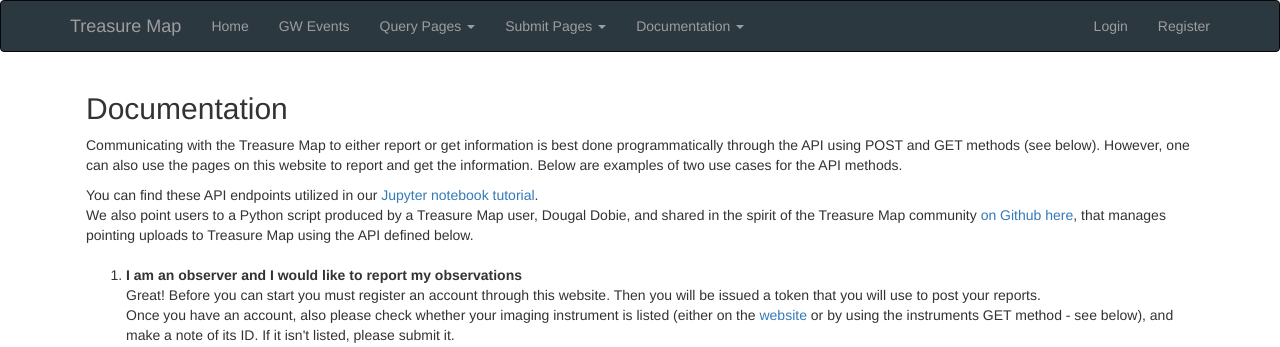
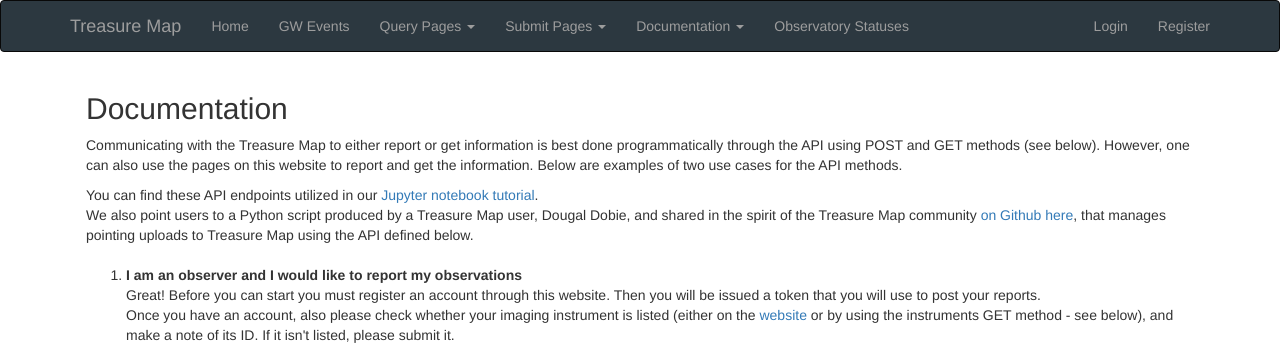
Before and after one commit to TheTreasureMap/gwtm, a Flask app: page /documentation in a window 1280 px wide. Shown: the top 347 px of the page. Run offline with Flask 2, Linux system fonts and the light colour scheme; parts of the project's set-up code (start-up, migrations or seed data) failed here and were passed over; some libraries are stand-ins or nearby versions.

Commit message:
add to navbar

```diff
--- a/src/templates/base.html
+++ b/src/templates/base.html
@@ -51,6 +51,9 @@
           <li><a href="/development_blog">What's New</a></li>
         </ul>
       </li>
+        <li class="nav-item">
+        <a class="nav-link" href="/status">Observatory Statuses</a>
+      </li>
     </ul>
     <ul class="nav navbar-nav navbar-right">
         {% if current_user.is_anonymous %}
```
